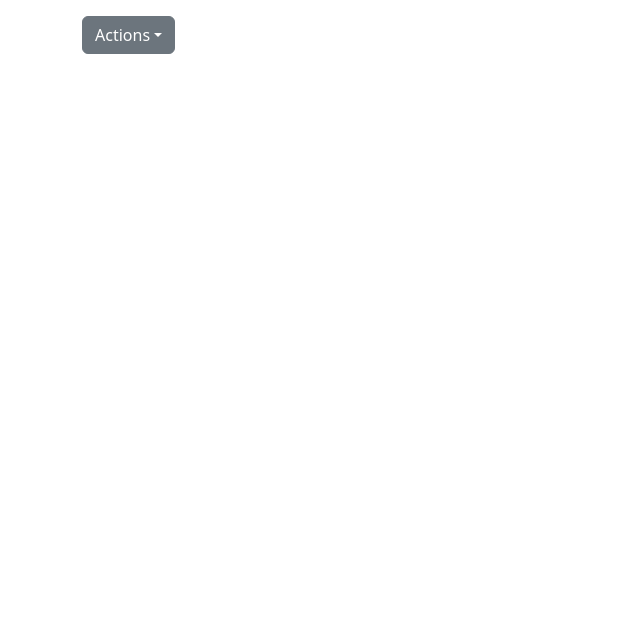
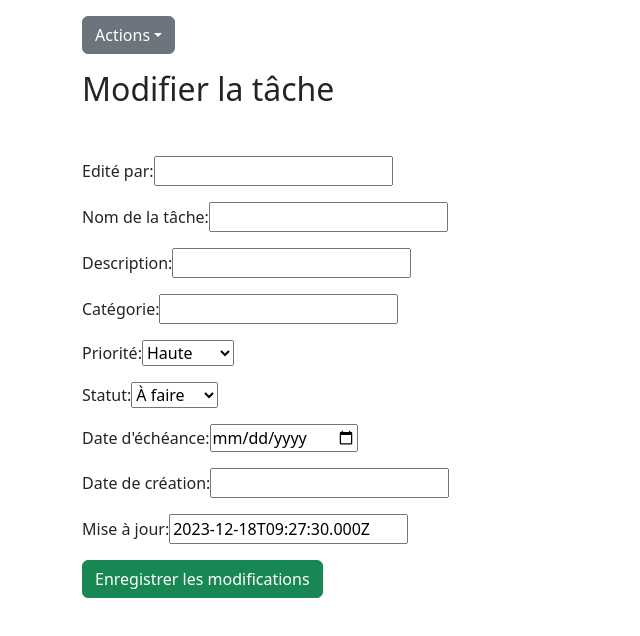
Before and after one commit to Thomas94170/todoList--ALT-front, a React (Create React App) app: page /updated/1 in a window 1280 px wide. Before the commit this address had no page. Shown: the top 636 px of the page, without its empty margins (0-640 px from the left). Built offline with nearby package versions, Linux system fonts and the light colour scheme; no server answers.

Commit message:
fix : routes matched on location checked

```diff
--- a/src/App.js
+++ b/src/App.js
@@ -8,17 +8,14 @@ import Dropdown from "./components/dropdown/dropdown";
 
 const App = () => {
   return (
-    <Router>
     <div className="App">
       <Dropdown />{" "}
-        {/* Assurez-vous que Dropdown est inclus dans la hiérarchie de Router */}
       <Routes>
         <Route path="/" element={<Home />} />
         <Route path="/create" element={<Createstack />} />
-          <Route path="/update" element={<Updated />} />
+        <Route path="/updated/:_id" element={<Updated />} />
       </Routes>
     </div>
-    </Router>
   );
 };
 
--- a/src/AppRouter.js
+++ b/src/AppRouter.js
@@ -8,9 +8,9 @@ const AppRouter = () => {
   return (
     <Router>
       <Routes>
-        <Route path="/" exact component={<Home />} />
-        <Route path="/create" component={<Createstack />} />
-        <Route path="/update" component={<Updated />} />
+        <Route path="/" exact element={<Home />} />
+        <Route path="/create" element={<Createstack />} />
+        <Route path="updated/:_id" element={<Updated />} />
       </Routes>
     </Router>
   );
--- a/src/components/dropdown/dropdown.js
+++ b/src/components/dropdown/dropdown.js
@@ -23,9 +23,6 @@ function Dropdown() {
             <li>
               <Link to="/create">Création d'une tâche</Link>
             </li>
-            <li>
-              <Link to="/update">Modification d'une tâche</Link>
-            </li>
           </ul>
         </div>
       </div>
--- a/src/components/dropdown/task/task.js
+++ b/src/components/dropdown/task/task.js
@@ -1,4 +1,5 @@
 import React, { useEffect, useState } from "react";
+import { NavLink } from "react-router-dom";
 
 function Task() {
   const [data, setData] = useState([]);
@@ -59,9 +60,7 @@ function Task() {
                   </p>
                 </div>
                 <div className="card-footer">
-                  <a href="#" className="btn btn-primary">
-                    Mettre à jour
-                  </a>
+                  <NavLink to={`/updated/${item._id}`}>Mettre à jour</NavLink>
                 </div>
               </div>
             </div>
--- /dev/null
+++ b/src/components/form/formupdate.js
@@ -0,0 +1,190 @@
+import React, { useEffect, useState } from "react";
+import { useParams } from "react-router-dom";
+
+const getCurrentDate = () => {
+  const currentDate = new Date();
+  return currentDate.toISOString();
+};
+
+function Formupdate() {
+  const { _id } = useParams();
+  const [taskUpdate, setTaskUpdate] = useState({
+    created_by: "",
+    name: "",
+    description: "",
+    category: "",
+    status: "",
+    priority: "",
+    due_time: "",
+    created_on: "",
+    updated: getCurrentDate(),
+  });
+
+  useEffect(() => {
+    console.log("function useEffect lancée");
+    const fetchTask = async () => {
+      try {
+        const response = await fetch(`http://localhost:5555/work/${_id}`);
+        const result = await response.json();
+        setTaskUpdate(result);
+        console.log("requete effectuée recup des données");
+        console.log(result);
+      } catch (error) {
+        console.error(
+          "Erreur lors de la récupération des détails de la tâche",
+          error
+        );
+      }
+    };
+    fetchTask();
+    console.log("useEffect ici");
+  }, [_id]);
+
+  const handleChange = (e) => {
+    setTaskUpdate({
+      ...taskUpdate,
+      [e.target.name]: e.target.value,
+    });
+  };
+
+  const handleSubmit = (e) => {
+    e.preventDefault();
+
+    fetch(`http://localhost:5555/work/${_id}`, {
+      method: "PATCH",
+      headers: {
+        "Content-Type": "application/json",
+      },
+      body: JSON.stringify({
+        name: taskUpdate.name,
+        description: taskUpdate.description,
+        category: taskUpdate.category,
+        status: taskUpdate.status,
+        priority: taskUpdate.priority,
+        due_time: taskUpdate.due_time,
+        updated: getCurrentDate(),
+      }),
+    })
+      .then((response) => response.json())
+      .then((data) => {
+        console.log("Tâche mise à jour avec succès", data);
+      })
+      .catch((error) =>
+        console.error("Erreur lors de la mise à jour de la tâche", error)
+      );
+  };
+
+  return (
+    <>
+      <div className="container mt-3">
+        <h2>Modifier la tâche</h2>
+        <form onSubmit={handleSubmit} className="mt-5">
+          <div className="mb-3">
+            <label htmlFor="created_by">Edité par:</label>
+            <input
+              type="text"
+              id="created_by"
+              name="created_by"
+              value={taskUpdate.created_by}
+              readOnly
+            />
+          </div>
+          <div className="mb-3">
+            <label htmlFor="name">Nom de la tâche:</label>
+            <input
+              type="text"
+              id="name"
+              name="name"
+              value={taskUpdate.name}
+              onChange={handleChange}
+              required
+            />
+          </div>
+          <div className="mb-3">
+            <label htmlFor="description">Description:</label>
+            <input
+              id="description"
+              name="description"
+              value={taskUpdate.description}
+              onChange={handleChange}
+              required
+            />
+          </div>
+          <div className="mb-3">
+            <label htmlFor="category">Catégorie:</label>
+            <input
+              type="text"
+              id="category"
+              name="category"
+              value={taskUpdate.category}
+              onChange={handleChange}
+              required
+            />
+          </div>
+          <div className="mb-3">
+            <label htmlFor="priority">Priorité:</label>
+            <select
+              id="priority"
+              name="priority"
+              value={taskUpdate.priority}
+              onChange={handleChange}
+              required
+            >
+              <option value="Haute">Haute</option>
+              <option value="Moyenne">Moyenne</option>
+              <option value="Basse">Basse</option>
+            </select>
+          </div>
+          <div className="mb-3">
+            <label htmlFor="status">Statut:</label>
+            <select
+              id="status"
+              name="status"
+              value={taskUpdate.status}
+              onChange={handleChange}
+              required
+            >
+              <option value="À faire">À faire</option>
+              <option value="En cours">En cours</option>
+              <option value="Terminé">Terminé</option>
+            </select>
+          </div>
+          <div className="mb-3">
+            <label htmlFor="due_time">Date d'échéance:</label>
+            <input
+              type="date"
+              id="due_time"
+              name="due_time"
+              value={taskUpdate.due_time}
+              onChange={handleChange}
+              required
+            />
+          </div>
+          <div className="mb-3">
+            <label htmlFor="created_on">Date de création:</label>
+            <input
+              type="text"
+              id="created_on"
+              value={taskUpdate.created_on}
+              readOnly
+            />
+          </div>
+          <div className="mb-3">
+            <label htmlFor="updated">Mise à jour:</label>
+            <input
+              type="text"
+              id="updated"
+              name="updated"
+              value={taskUpdate.updated}
+              readOnly
+            />
+          </div>
+          <button type="submit" className="btn btn-success">
+            Enregistrer les modifications
+          </button>
+        </form>
+      </div>
+    </>
+  );
+}
+export default Formupdate;
--- a/src/index.js
+++ b/src/index.js
@@ -4,11 +4,14 @@ import "./index.css";
 import App from "./App";
 import reportWebVitals from "./reportWebVitals";
 import "bootstrap/dist/css/bootstrap.min.css";
+import { BrowserRouter } from "react-router-dom";
 
 const root = ReactDOM.createRoot(document.getElementById("root"));
 root.render(
   <React.StrictMode>
-    <App />
+    <BrowserRouter>
+      <App />
+    </BrowserRouter>
   </React.StrictMode>
 );
 
--- a/src/pages/updated.js
+++ b/src/pages/updated.js
@@ -1,4 +1,10 @@
+import Formupdate from "../components/form/formupdate";
+
 function Updated() {
-  return <>mise a jour par id du formulaire</>;
+  return (
+    <>
+      <Formupdate />
+    </>
+  );
 }
 export default Updated;
```
Lines whose indentation alone changed are shown as unchanged.
